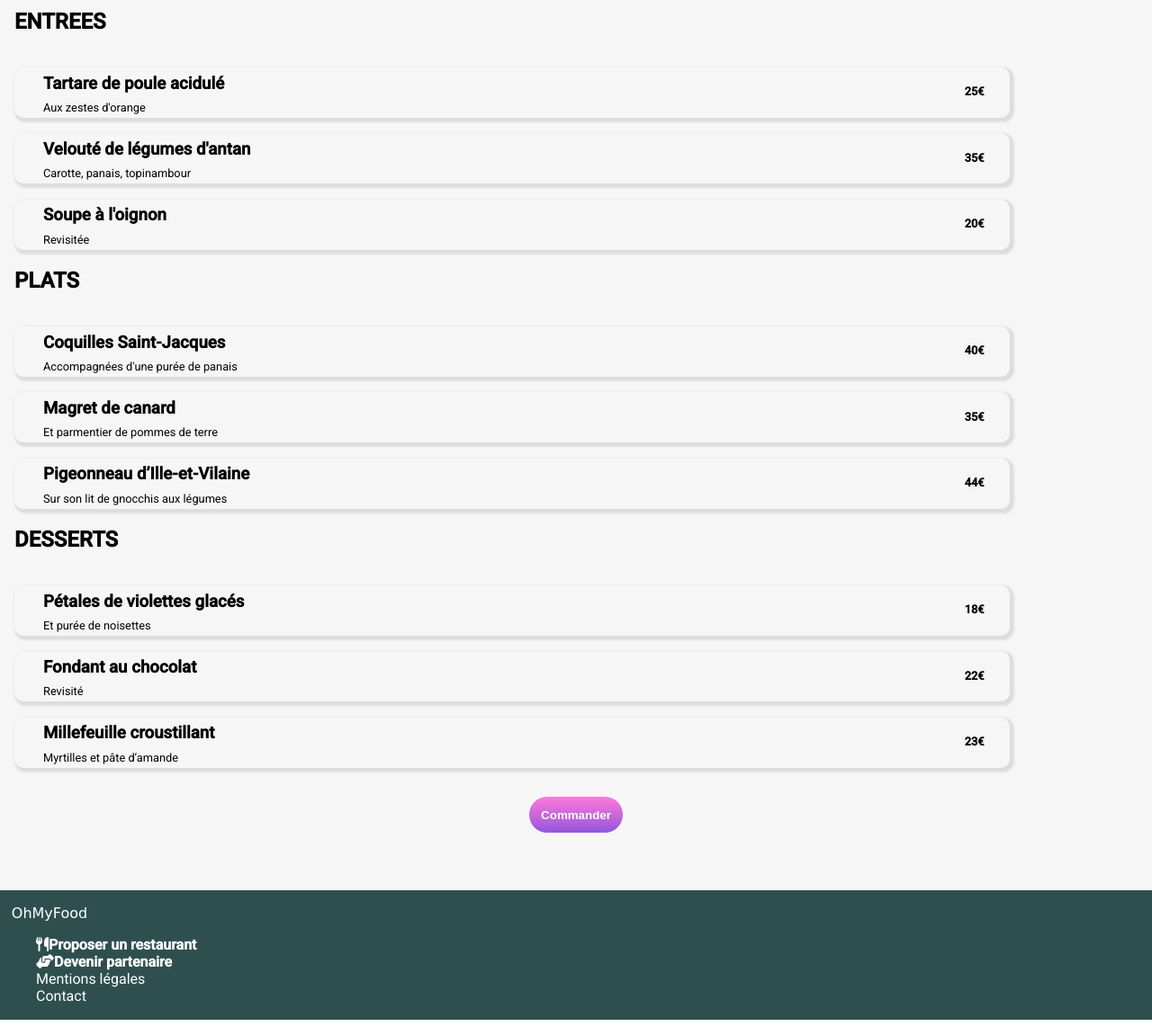
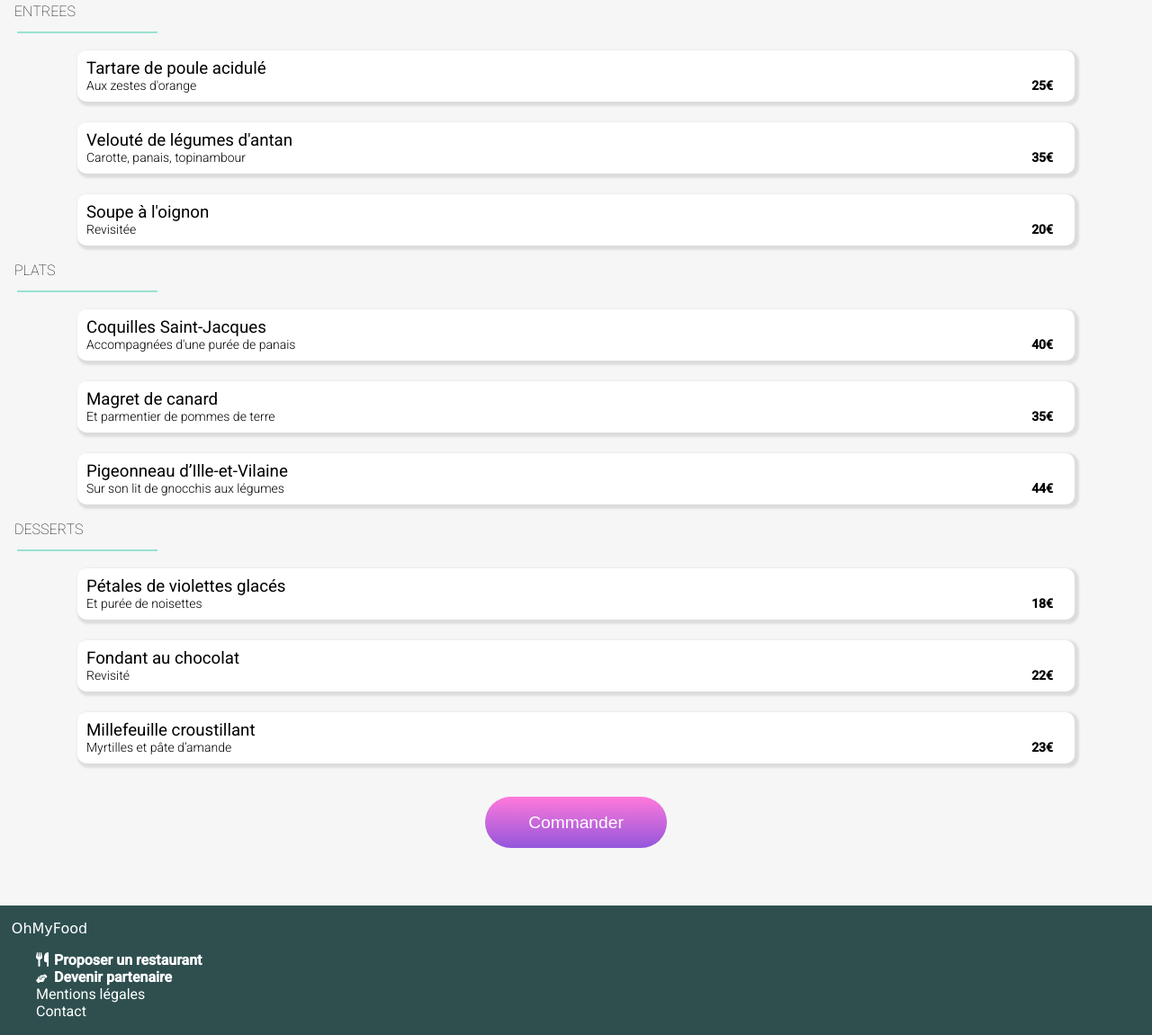
Before and after one commit to ACJF00/MUZIOTTICharly_3_2702021, a website: page alafrancaise.html in a window 1280 px wide. Shown: the part 1063-2214 px from the top of the page at 90% size. Drawn offline with Linux system fonts and the light colour scheme; a web font is replaced by a local one.

Commit message:
Ajout icones

```diff
--- a/alafrancaise.html
+++ b/alafrancaise.html
@@ -14,6 +14,7 @@
 <!-- HEADER -->
 
 <header>
+    <a href="index.html"><i class="fas fa-arrow-left"></i></a>
     <img src="images/logo/ohmyfood.png" alt="Logo OhMyFood">
 </header>
 
@@ -36,6 +37,7 @@
 
 <section id="entrees">
         <h2>ENTREES</h2>
+        <span class="border"></span>
         <div class="menu__card">
            <div class="menu_description">
             <h3>Tartare de poule acidulé</h3>
@@ -65,6 +67,7 @@
 
 <section id="plats">
         <h2>PLATS</h2>
+        <span class="border"></span>
         <div class="menu__card">
             <div class="menu_description">
             <h3 class="plat_nom">Coquilles Saint-Jacques</h3>
@@ -94,6 +97,7 @@
 
 <section id="desserts">
         <h2>DESSERTS</h2>
+        <span class="border"></span>
         <div class="menu__card">
             <div class="menu_description">
             <h3 class="plat_nom">Pétales de violettes glacés</h3>
--- a/style/alafrancaise.scss
+++ b/style/alafrancaise.scss
@@ -11,6 +11,20 @@ h1{
 }
 
 header{
+    a {
+        /* list-style: none; */
+        text-decoration: none;
+        color: black;
+        margin-top: 7px;
+    }
+    .fas.fa-arrow-left {
+        display: flex;
+        margin-right: 67px;
+        align-items: center;
+        width: 0;
+        margin-left: -59px;
+        font-size: 21px;
+    }
     display: flex;
     justify-content: center;
     margin: 0.5em;
@@ -37,39 +51,50 @@ img{
         i{
             display: flex;
             align-items: center;
+            font-size: 25px;
         }
     }
     section{
-    padding-left: 1em;
     height: 18em;
     display: flex;
     flex-direction: column;
     justify-content: space-between;
+        h2{
+            padding-left: 1em;
+            margin-bottom: 0;
+            font-weight: 100;
+            font-size: 1em;
+        }
+        .border{
+            border: solid 1px;
+            width: 12%;
+            margin-left: 1.2em;
+            border-color: #99E2D0;
+        }
     }
         .menu__card{
             border-radius: 10px 10px 10px 10px;
-            width: 10;
             width: 85%;
-            height: 1.5em;
             display: flex;
             justify-content: space-between;
-            padding-top: -1em;
-            padding: 1em;
+            padding: 0.6em;
             box-shadow: 0.15em 0.15em 0.15em 0.15em #dcdcdc;
-            .menu_description{
-                padding-left: 1em;
-            }
+            background-color: white;
+            margin: 0.3em 0;
+            align-self: center;
             h3{
-                margin-top: -0.5em;
-                margin-bottom: -0.1em;
+                margin: 0;
+                font-weight: 400;
             }
             p{
-                align-self: center;
-                margin-top: 0.8em;
-                font-size: 0.8em;
+                margin: 0;
+                font-size: 14px;
+                font-weight: 300;
             }
             .plat_prix{
                 padding-right: 1em;
+                display: flex;
+                flex-direction: column-reverse;
             }
         }
 }
@@ -85,13 +110,12 @@ img{
         height: 3em;
         display: flex;
         align-items: center;
-        padding: 0;
         border-radius: 100px;
         background-image: linear-gradient(#FF79DA, #9356DC);
         color: white;
-        padding: 1em;
+        padding: 0 2.5em;
         border: none;
-        font-weight: 600;
+        font-size: 1.2em;
   }
 }
 
@@ -107,8 +131,11 @@ footer{
     li{
         list-style: none;
         .fas {
-            font-weight: 600;
             color: white;
+            width: 20px;
+        }
+        i.fas.fa-hands-helping {
+            font-size: 10px;
         }
         a{
             text-decoration: none;
--- a/style/main.scss
+++ b/style/main.scss
@@ -4,6 +4,7 @@
 body
      {
         font-family: 'Roboto', sans-serif, font-awesome;
+        margin: 0;
     }
 
 html{
@@ -96,9 +97,8 @@ header{
     justify-content: space-around;
     padding-bottom: 1.5em;
     h1{
-        width: 100%;
+        width: 85%;
         margin-bottom: -0.5em;
-        margin-left: 0.7em;
     }
     a{
        text-decoration: none;
@@ -137,6 +137,7 @@ header{
     }
 }
 
+
 footer{
     background-color: #2F4F4F;
     height: 8em;
@@ -147,8 +148,11 @@ footer{
     li{
         list-style: none;
         .fas {
-            font-weight: 600;
             color: white;
+            width: 20px;
+        }
+        i.fas.fa-hands-helping {
+            font-size: 10px;
         }
         a{
             text-decoration: none;
```
Also changed, not shown: alafrancaise.css, style.css, 2 other files.
